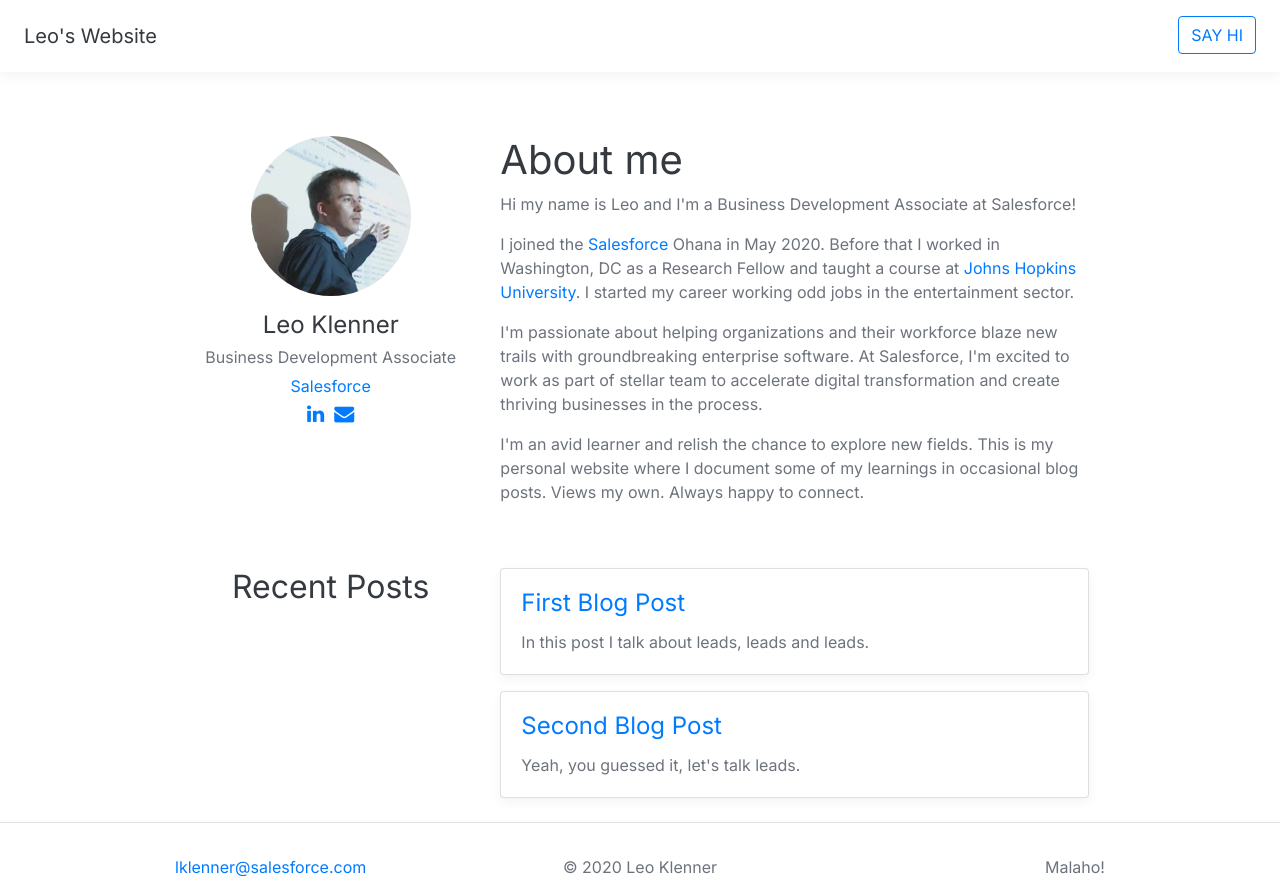
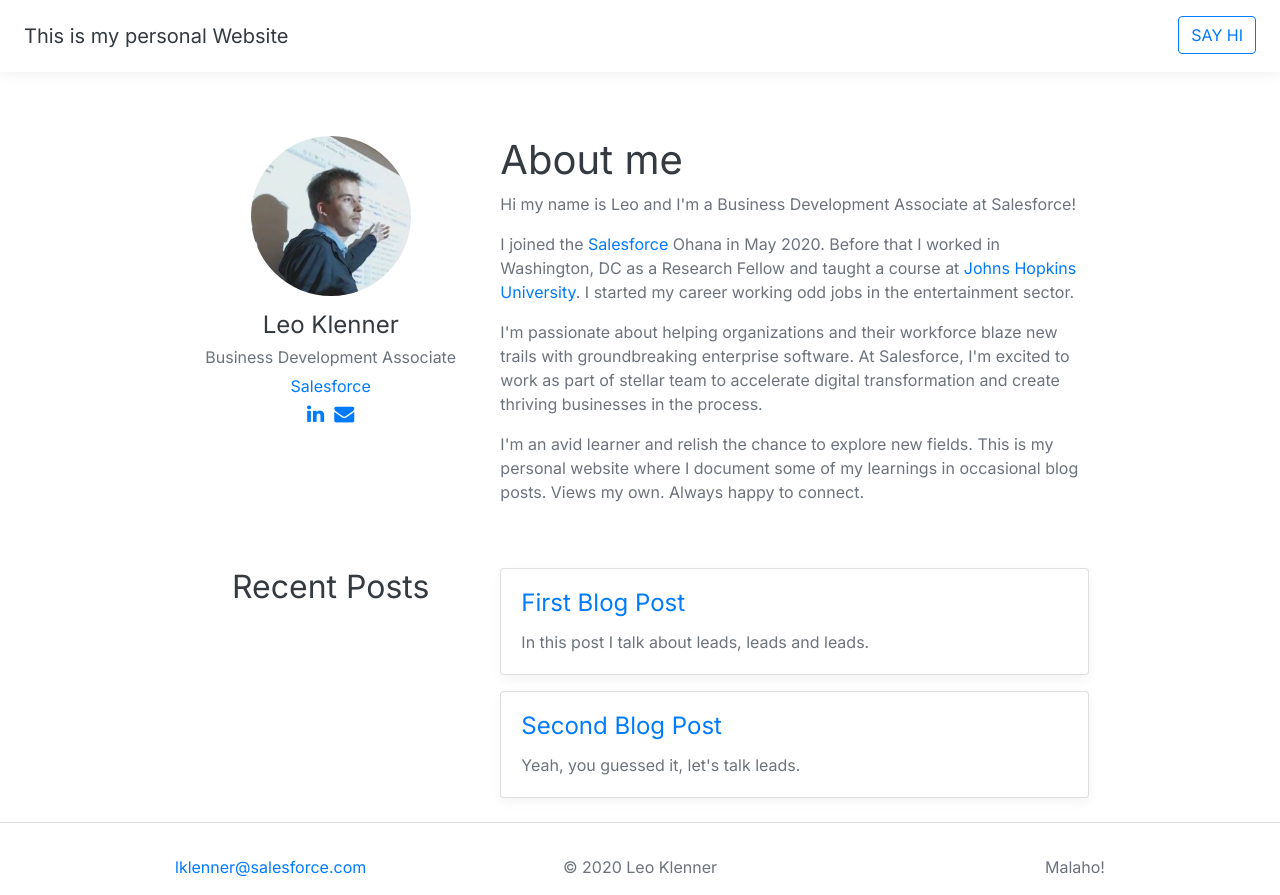
Before and after one commit to leoklenner/empty, a plain HTML site: page index.html in a window 1280 px wide. Drawn offline with nearby package versions, Linux system fonts and the light colour scheme.

Commit message:
Update index.html

```diff
--- a/index.html
+++ b/index.html
@@ -27,7 +27,7 @@
   <body>
 
         <div class="align-items-center p-3 px-md-4 mb-3 bg-white box-shadow" style="text-align: center">
-      <h5 class="font-weight-normal float-left" style="margin-top: 8px">Leo's Website</h5>
+      <h5 class="font-weight-normal float-left" style="margin-top: 8px">This is my personal Website</h5>
       <a class="btn btn-outline-primary float-right" href="#">SAY HI</a>
     </div>
 
```
